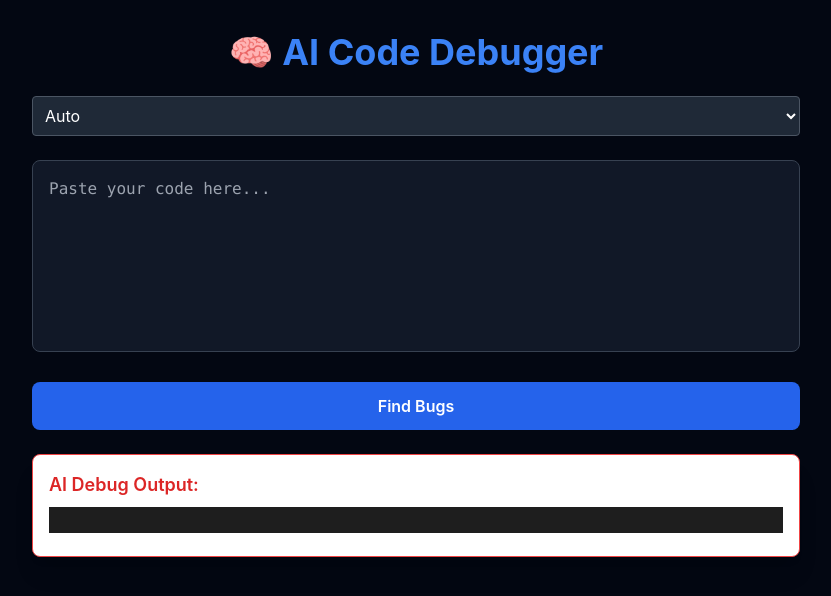
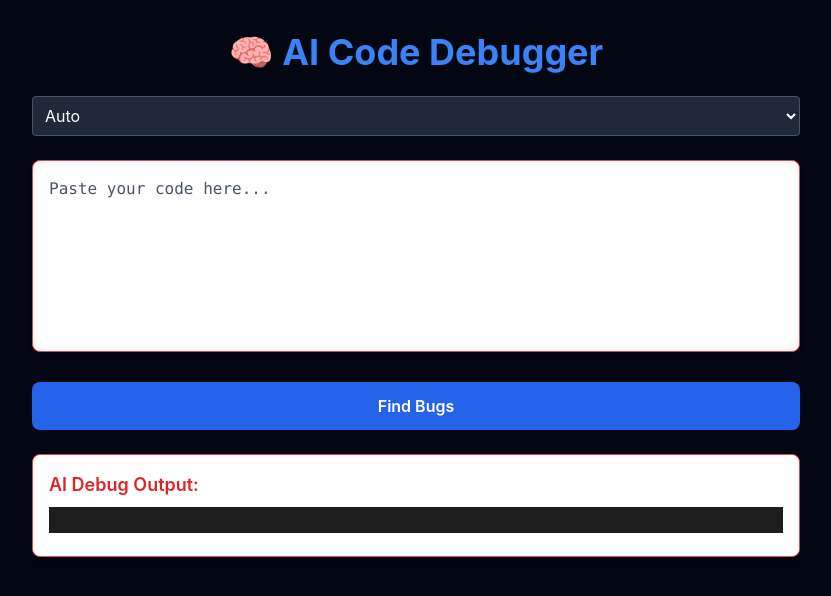
Before and after one commit to nikhxxt/ai-code-debugger, a Next.js app: page / in a window 1280 px wide. Shown: the top 596 px of the page, without its empty margins (224-1055 px from the left). Built offline with nearby package versions, Linux system fonts and the light colour scheme.

Commit message:
Update CodeInput.tsx

```diff
--- a/components/CodeInput.tsx
+++ b/components/CodeInput.tsx
@@ -10,7 +10,7 @@ export default function CodeInput({
       value={value}
       onChange={(e) => onChange(e.target.value)}
       placeholder="Paste your code here..."
-      className="w-full h-48 p-4 bg-gray-900 text-white placeholder-gray-400 rounded-lg border border-gray-700 focus:outline-none focus:ring-2 focus:ring-blue-500 font-mono resize-none"
+      className="w-full h-48 p-4 bg-white text-black placeholder-gray-600 rounded-lg border border-red-500 focus:outline-none focus:ring-2 focus:ring-red-500 font-mono resize-none shadow-md"
     />
   );
 }
```
